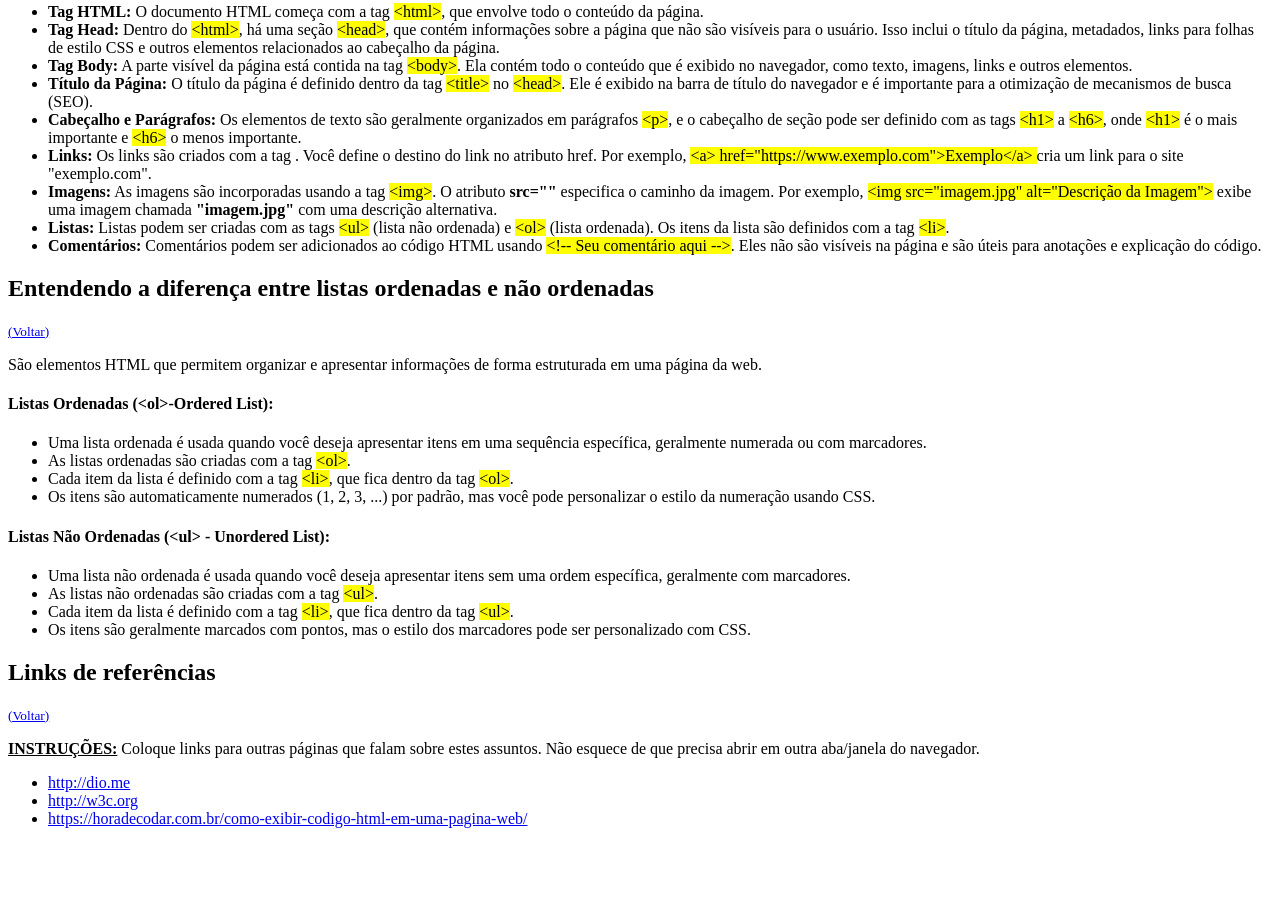
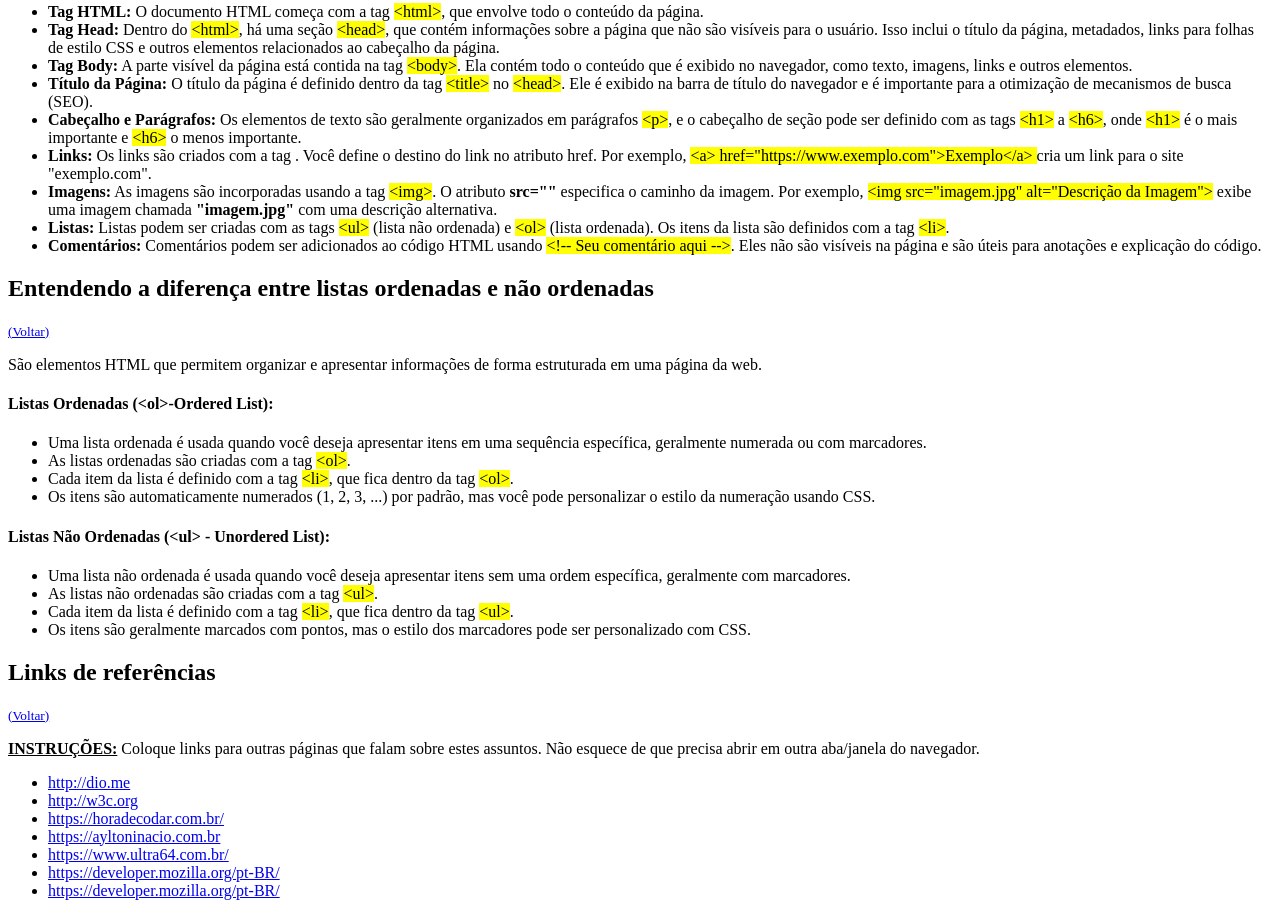
Before and after one commit to LucasHO94/DIO.Desafio1HTML, a plain HTML site: page index.html in a window 1280 px wide. Shown: the part 1277-2193 px from the top of the page. Before the commit the page ends 2121 px from the top, so only its background shows below. Drawn offline with Linux system fonts and the light colour scheme.

Commit message:
update v1.2

```diff
--- a/index.html
+++ b/index.html
@@ -90,8 +90,12 @@
     <p><strong><u>INSTRUÇÕES:</u> </strong>Coloque links para outras páginas que falam sobre estes assuntos. Não esquece de que precisa abrir em outra aba/janela do navegador.</p>
     <ul>
         <li><a href="#">http://dio.me</a></li>
-        <li><a href="#">http://w3c.org</a></li>
-        <li><a href="#">https://horadecodar.com.br/como-exibir-codigo-html-em-uma-pagina-web/</a></li>
+        <li><a href="https://www.w3schools.com/">http://w3c.org</a></li>
+        <li><a href="https://horadecodar.com.br/como-exibir-codigo-html-em-uma-pagina-web/">https://horadecodar.com.br/</a></li>
+        <li><a href="https://ayltoninacio.com.br/blog/tipos-de-input-html">https://ayltoninacio.com.br</a></li>
+        <li><a href="https://www.ultra64.com.br/o-que-sao-e-quais-as-diferencas-entre-cliente-e-servidor/">https://www.ultra64.com.br/</a></li>
+        <li><a href="https://developer.mozilla.org/pt-BR/docs/Learn/HTML/Introduction_to_HTML/Document_and_website_structure">https://developer.mozilla.org/pt-BR/</a></li>
+        <li><a href="https://developer.mozilla.org/pt-BR/docs/Learn/CSS/Styling_text/Styling_lists">https://developer.mozilla.org/pt-BR/</a></li>
     </ul>
 
 </body>
```
